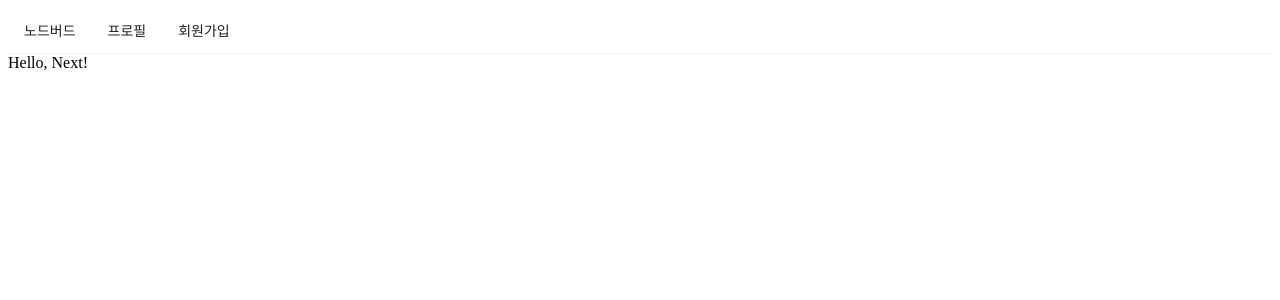
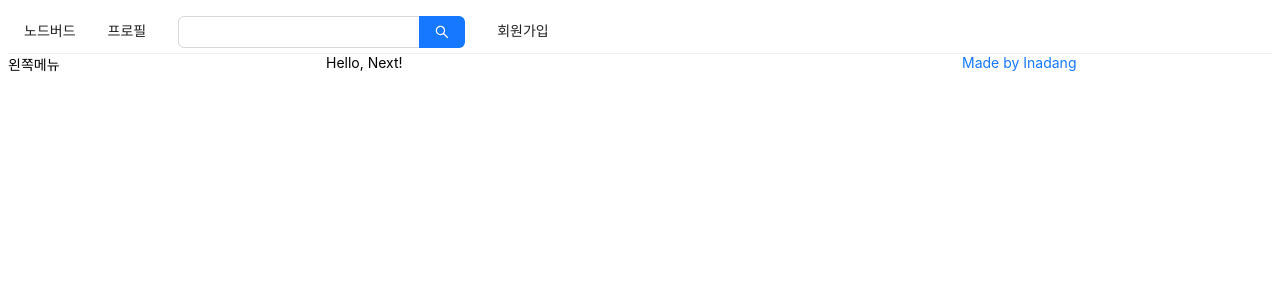
Before and after one commit to Ina-dang/react-nodebird, a Next.js app in the folder prepare/front/: page / in a window 1280 px wide. Shown: the top 300 px of the page. Built offline with nearby package versions, Linux system fonts and the light colour scheme.

Commit message:
grid 추가

```diff
--- a/prepare/front/components/AppLayout.js
+++ b/prepare/front/components/AppLayout.js
@@ -1,7 +1,7 @@
 import React from 'react';
 import PropTypes from 'prop-types';
 import Link from 'next/link';
-import { Menu } from 'antd';
+import { Input, Menu, Row, Col } from 'antd';
 
 const AppLayout = ({ children }) => {
   return (
@@ -17,10 +17,30 @@ const AppLayout = ({ children }) => {
           <Link href='/profile'>프로필</Link>
         </Menu.Item>
         <Menu.Item>
+          <Input.Search enterButton style={{ verticalAlign: 'middle' }} />
+        </Menu.Item>
+        <Menu.Item>
           <Link href='/signup'>회원가입</Link>
         </Menu.Item>
       </Menu>
-      {children}
+      <Row gutter={8}>
+        {/*브레이크포인트: xs 모바일 <576,  sm 태블릿 >= 576, md 작은데스크탑 >=768 lg: 큰화면 >=992*/}
+        <Col xs={24} md={6}>
+          왼쪽메뉴
+        </Col>
+        <Col xs={24} md={12}>
+          {children}
+        </Col>
+        <Col xs={24} md={6}>
+          <a
+            href='https://h-owo-ld.tistory.com/'
+            target='_blank'
+            rel='noopener noreferrer'
+          >
+            Made by Inadang
+          </a>
+        </Col>
+      </Row>
     </div>
   );
 };
```
